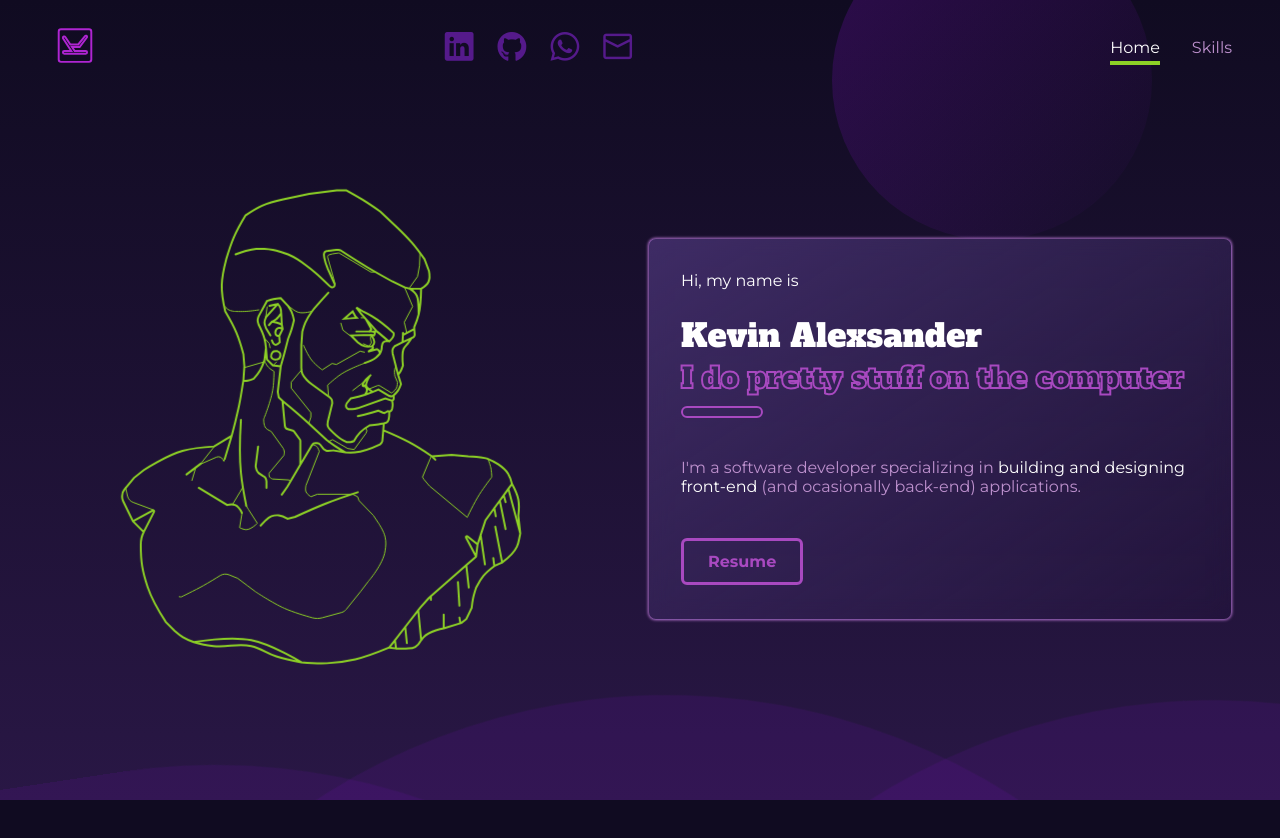
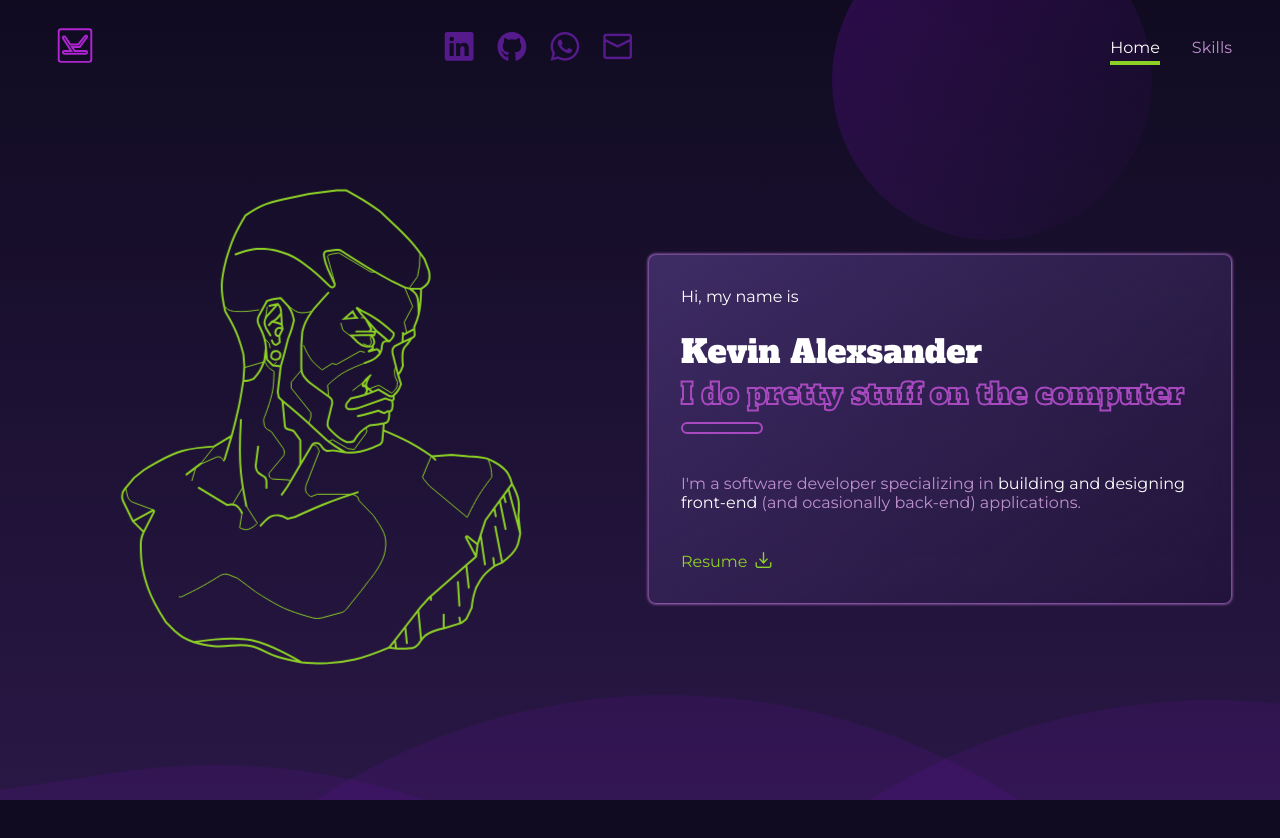
Before and after one commit to AlexsanderKevin/portfolio, a React (Create React App) app: page / in a window 1280 px wide. Shown: the top 838 px of the page. Built offline with nearby package versions, Linux system fonts and the light colour scheme.

Commit message:
changed the download button

```diff
--- a/src/components/MainSection/IntroSection/IntroSection.js
+++ b/src/components/MainSection/IntroSection/IntroSection.js
@@ -1,7 +1,6 @@
 import React, { useContext } from 'react'
 import styles from './IntroSection.module.css'
 import Resume from '../../../assets/Resume.pdf'
-import { ReactComponent as BustoSVG } from '../../../assets/svg/busto.svg'
 import { GlobalContext } from '../../../GlobalContext'
 import Bust from '../../Ilustrations/Bust/Bust'
 
@@ -19,7 +18,6 @@ const IntroSection = () => {
       `}
     >
       <div className={styles.svgContainer}>
-        {/* <BustoSVG className={styles.BustoSVG}/> */}
         <Bust active={section === 0}/>
       </div>
       <div className={`glass-card ${styles.infoCard}`}>
@@ -28,11 +26,12 @@ const IntroSection = () => {
         <h2 className='title-secondary title breathing'>I do pretty stuff on the computer</h2>
         <p className={` ${styles.mainParagraph} `}>I'm a software developer specializing in <strong>building and designing front-end</strong> (and ocasionally back-end) applications.</p>
         <a
-          className='button-main fill-bg'
           href={Resume}
           download='Resume'
+          className='anchor-main'
         >
           Resume
+          <i className='pi pi-download' style={{marginLeft: '.5rem'}}></i>
         </a>
       </div>
     </section>
--- a/src/components/MainSection/IntroSection/IntroSection.module.css
+++ b/src/components/MainSection/IntroSection/IntroSection.module.css
@@ -1,6 +1,6 @@
 .infoCard {
   grid-column: 7/13;
-  padding: 2rem 2rem 3rem 2rem;
+  padding: 2rem;
   align-self: center;
   border-radius: .5rem;
   opacity: 0;
@@ -89,7 +89,7 @@
 }
 
 .mainParagraph {
-  margin-bottom: 3.5rem;
+  margin-bottom: 2.5rem;
   opacity: 0;
 }
 
@@ -100,6 +100,7 @@
 
 .introSection a {
   opacity: 0;
+  gap: .5rem;
 }
 
 .active.introSection a {
--- a/src/styles/global.css
+++ b/src/styles/global.css
@@ -95,6 +95,18 @@ strong {
     backdrop-filter: blur(10px);
 }
 
+.anchor-main {
+    color: var(--color-action);
+    transition: .2s;
+}
+
+.anchor-main:hover {
+    /* color: var(--color-emphasys); */
+    /* font-weight: bold; */
+    color: white;
+    transition: .2s;
+}
+
 @media (max-width: 40rem) {
     .grid-container {
         grid-template-columns: repeat(6, 1fr);
```
